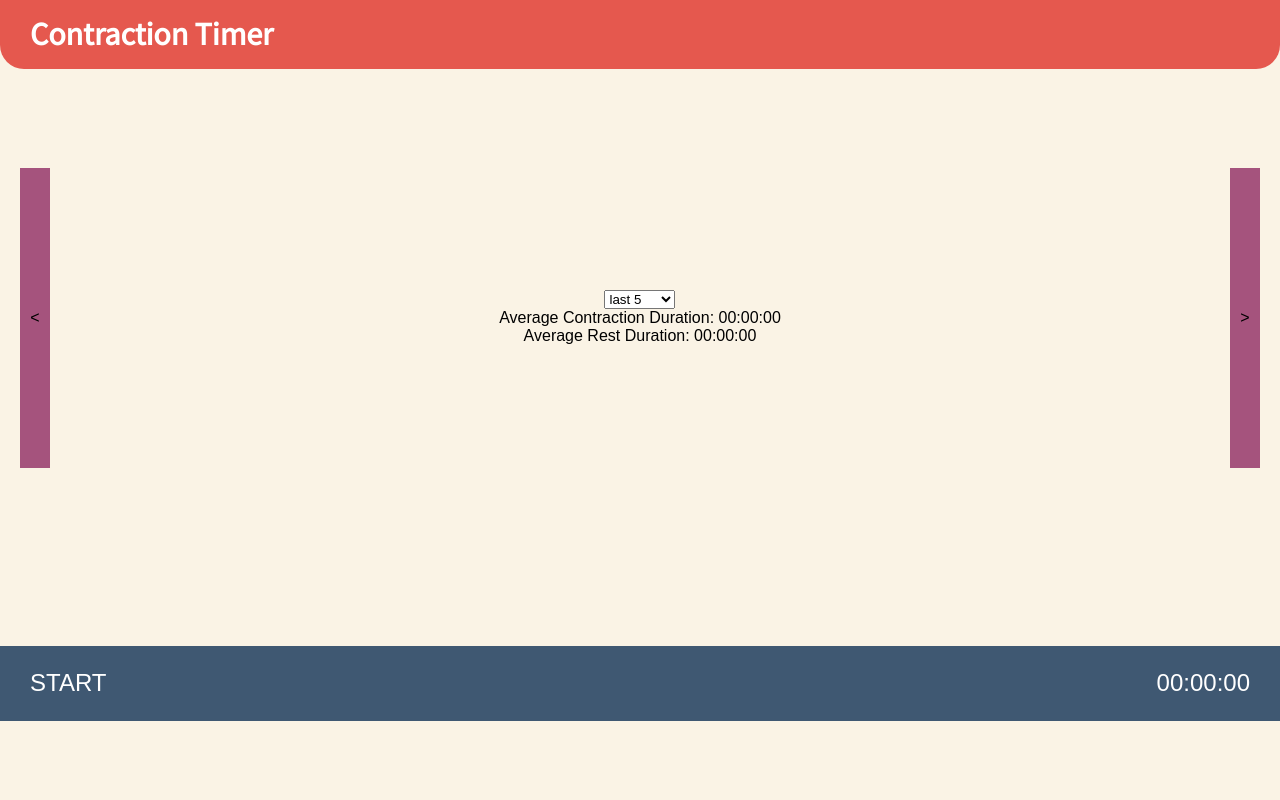
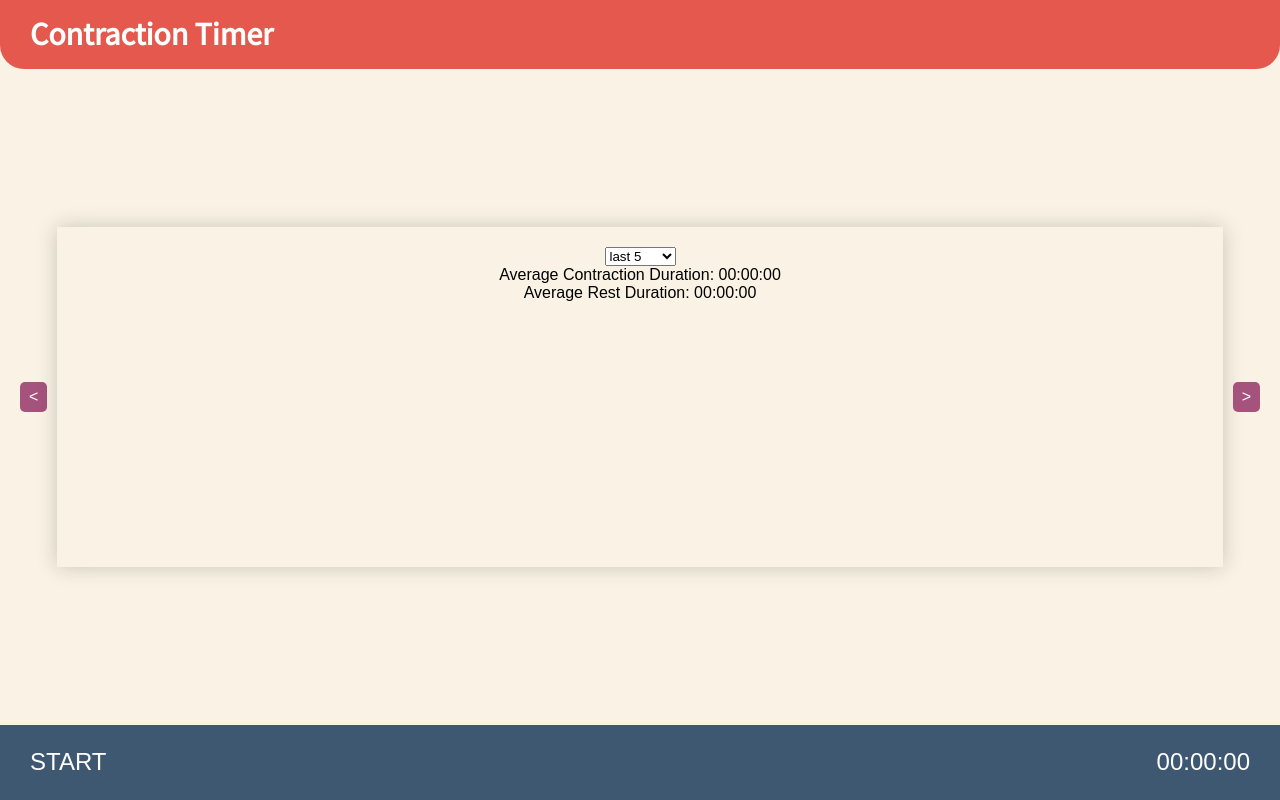
Before and after one commit to joshmkennedy/contraction-app, a React (Create React App) app: page / in a window 1280 px wide. Built offline with nearby package versions, Linux system fonts and the light colour scheme.

Commit message:
fixed the vertical alignment in the stats component

```diff
--- a/src/components/History.js
+++ b/src/components/History.js
@@ -25,7 +25,7 @@ export default class History extends Component {
 
 
                     <div style={{
-                          height: '400px',
+                          height: '300px',
                           overflow: "scroll"
                     }}>
                                 <ul style={{
--- a/src/components/Stats.js
+++ b/src/components/Stats.js
@@ -79,11 +79,13 @@ export default class Stats extends Component {
 
   render() {
     const sliderBtn = {
-      height: '100%',
+      height: '30px',
       width: "30px",
       background: this.props.colors.purple,
       display:'flex',
+      borderRadius:'5px',
       flexFlow:'column',
+      color:'white',
       justifyContent:'center'
 
     }
@@ -92,7 +94,7 @@ export default class Stats extends Component {
         position:'relative',
         height:'-webkit-fill-available',
         display:'flex',
-        justifyContent:'space-around',
+        justifyContent:'space-between',
         flexFlow:'column',
         marginBottom:'0',
 
@@ -103,14 +105,24 @@ export default class Stats extends Component {
           justifyContent:'space-between',
           padding:'20px',
           alignItems:'center',
-          minHeight:'300px'
+          minHeight:'300px',
+          margin:'auto 0'
         }}>
           <span
           style={sliderBtn}
           onClick={this.prevDisplay}> {'<'} </span>
-         {this.state.display===1? <Averages dataAverage={this.state.recordArray} />:''}
-          {this.state.display === 2 ? <Chart data={this.state.recordArray} svgWidth='700' svgHeight='300' /> : ''}
-          {this.state.display === 3 ? <History BgColor={this.state.contraction} colors={this.props.colors} allRecords={this.state.recordArray} /> : ''}
+          <div style={{
+            boxShadow: '0 0 20px rgba(0,0,0,0.2)',
+            display:'block',
+            width:'100%',
+            height:'100%',
+            margin:'10px',
+            padding:'20px',
+          }}>
+            {this.state.display===1? <Averages dataAverage={this.state.recordArray} />:''}
+            {this.state.display === 2 ? <Chart data={this.state.recordArray} svgWidth='700' svgHeight='300' /> : ''}
+            {this.state.display === 3 ? <History BgColor={this.state.contraction} colors={this.props.colors} allRecords={this.state.recordArray} /> : ''}
+          </div>
           <span
             style={sliderBtn}
             onClick={this.nextDisplay}>{'>'}</span>
```
